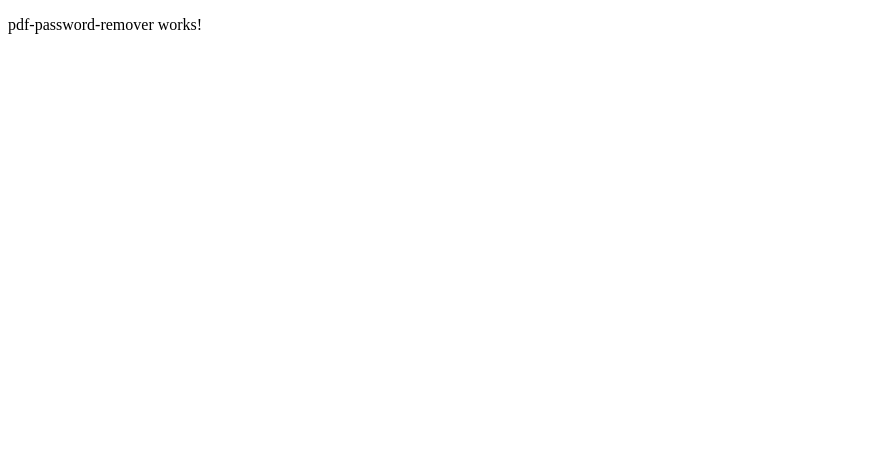
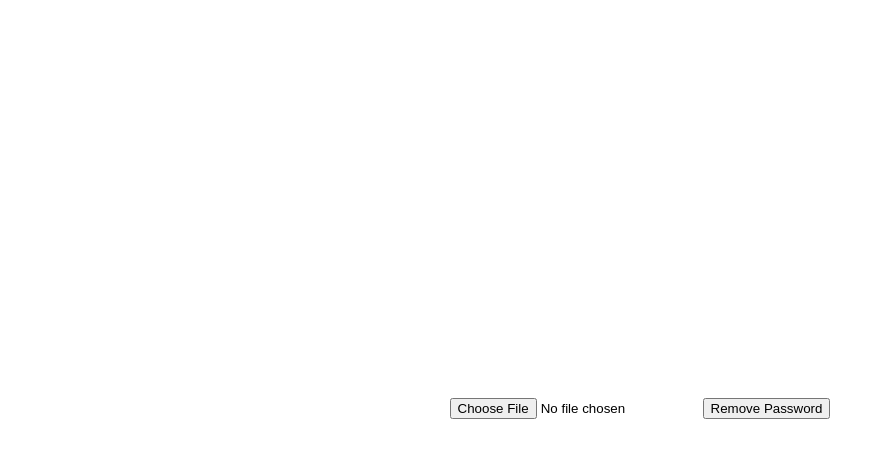
Before and after one commit to otaku0304/PDF_Password_Remover_Angular, an Angular app: page / in a window 1280 px wide. Shown: the top 458 px of the page, without its empty margins (0-885 px from the left). Built offline with nearby package versions, Linux system fonts and the light colour scheme.

Commit message:
bugfix: implemented html and some functionalities in ts

```diff
--- a/src/app/pdf-password-remover/pdf-password-remover.component.html
+++ b/src/app/pdf-password-remover/pdf-password-remover.component.html
@@ -1 +1,12 @@
-<p>pdf-password-remover works!</p>
+<div class="container">
+    <div class="content">
+        <input type="file" (change)="onFileSelected($event)" accept="application/pdf">
+        <button (click)="removePassword()">Remove Password</button>
+        <p class="message" *ngIf="passwordRemoved">Password has been removed.</p>
+        <ng-container *ngIf="passwordRemoved">
+            <p class="message" [ngClass]="{'error-message': errorMessage}">
+                {{ errorMessage ? errorMessage : 'No password found in the file.' }}
+            </p>
+        </ng-container>
+    </div>
+</div>
--- a/src/app/pdf-password-remover/pdf-password-remover.component.scss
+++ b/src/app/pdf-password-remover/pdf-password-remover.component.scss
@@ -0,0 +1,18 @@
+.container {
+    display: flex;
+    justify-content: center;
+    align-items: center;
+    height: 100vh;
+}
+
+.content {
+    text-align: center;
+}
+
+.message {
+    color: green;
+}
+
+.error-message {
+    color: red;
+}
--- a/src/app/pdf-password-remover/pdf-password-remover.component.ts
+++ b/src/app/pdf-password-remover/pdf-password-remover.component.ts
@@ -1,4 +1,5 @@
 import { Component } from '@angular/core';
+import { PDFDocument } from 'pdf-lib';
 
 @Component({
   selector: 'app-pdf-password-remover',
@@ -6,5 +7,58 @@ import { Component } from '@angular/core';
   styleUrls: ['./pdf-password-remover.component.scss']
 })
 export class PdfPasswordRemoverComponent {
+  selectedFile: any;
+  errorMessage: string | null = null;
+  passwordRemoved = false;
 
+  onFileSelected(event: any) {
+    this.selectedFile = event.target.files[0];
+    this.errorMessage = null;
+  }
+
+  async removePassword() {
+    if (!this.selectedFile) {
+      this.errorMessage = 'Please select a PDF file.';
+      return;
+    }
+
+    try {
+      const fileBuffer = await this.readFileAsArrayBuffer(this.selectedFile);
+      const pdfDoc = await PDFDocument.load(fileBuffer);
+
+      // Create a new PDF document without encryption
+      const newPdfDoc = await PDFDocument.create();
+
+      // Copy all pages from the original document to the new document
+      const pages = await newPdfDoc.copyPages(pdfDoc, pdfDoc.getPageIndices());
+      pages.forEach((page) => newPdfDoc.addPage(page));
+
+      // Save the modified PDF as a new file
+      const modifiedPdfBytes = await newPdfDoc.save();
+      const modifiedPdfBlob = new Blob([modifiedPdfBytes], { type: 'application/pdf' });
+
+      const downloadLink = document.createElement('a');
+      downloadLink.href = window.URL.createObjectURL(modifiedPdfBlob);
+      downloadLink.download = 'unlocked_pdf.pdf';
+      downloadLink.click();
+
+      this.passwordRemoved = true; // Set passwordRemoved to true upon successful removal
+    } catch (error) {
+      console.error('Error removing password:', error);
+      this.errorMessage = 'An error occurred while removing the password.';
+    }
+  }
+
+  private readFileAsArrayBuffer(file: File): Promise<Uint8Array> {
+    return new Promise<Uint8Array>((resolve, reject) => {
+      const reader = new FileReader();
+      reader.onload = () => {
+        const arrayBuffer = reader.result as ArrayBuffer;
+        const uint8Array = new Uint8Array(arrayBuffer);
+        resolve(uint8Array);
+      };
+      reader.onerror = (error) => reject(error);
+      reader.readAsArrayBuffer(file);
+    });
+  }
 }
```
